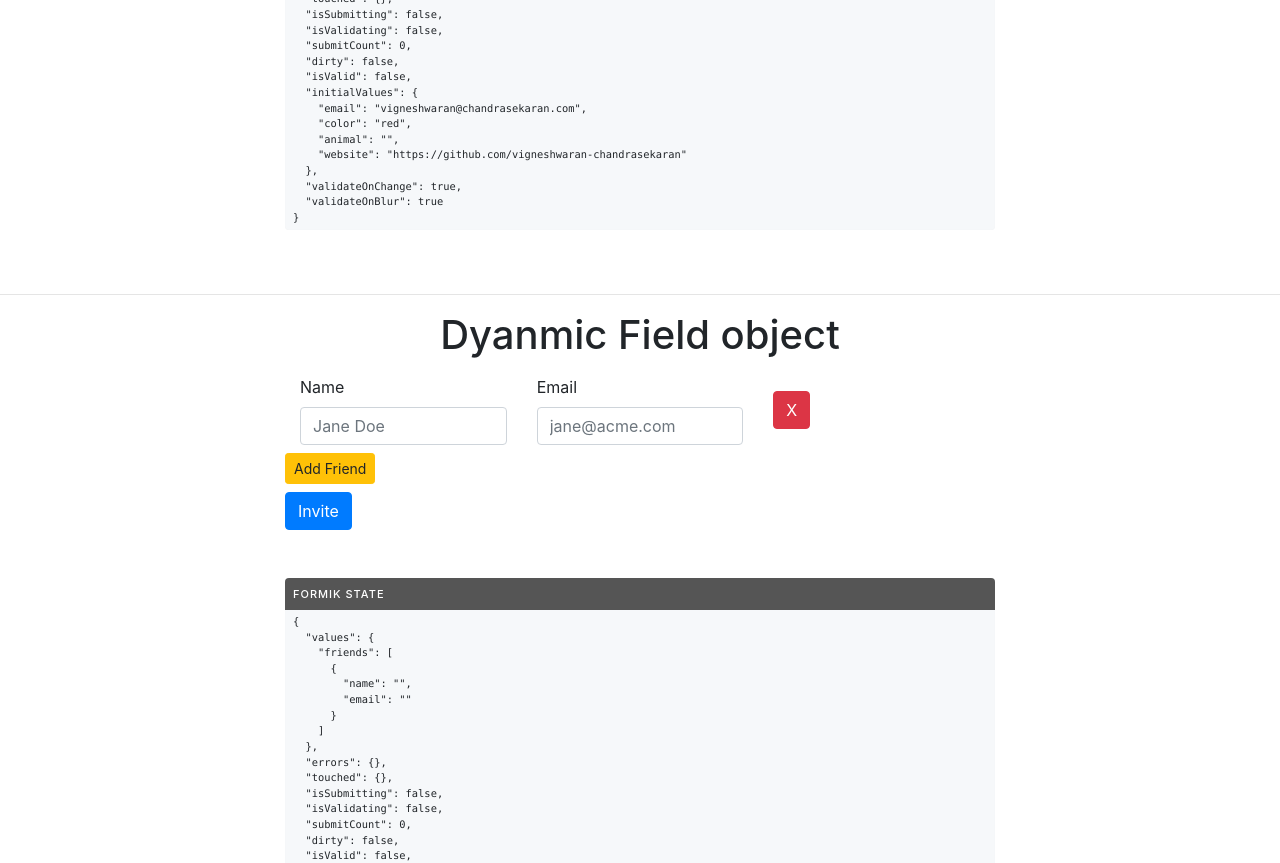
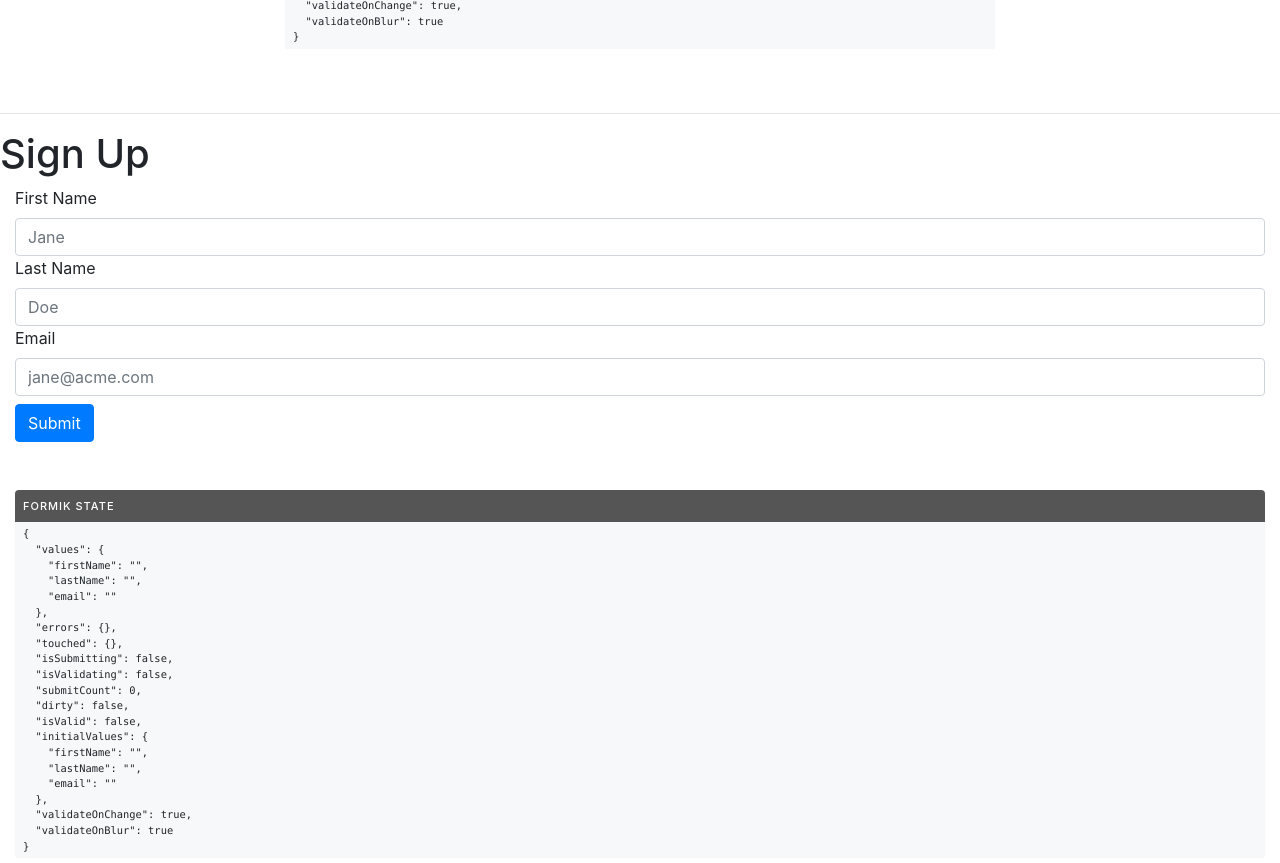
Before and after one commit to vigneshwaran-chandrasekaran/react-form-with-formik-validation, a React (Create React App) app: page / in a window 1280 px wide. Shown: the part 680-1543 px from the top of the page. Built offline with nearby package versions, Linux system fonts and the light colour scheme.

Commit message:
AsyncSubmit example added
;

```diff
--- a/src/App.js
+++ b/src/App.js
@@ -2,8 +2,9 @@ import React from 'react';
 // import FormOne from './components/FormOne';
 // import FormTwo from './components/FormTwo';
 // import FormThree from './components/FormThree';
-import CustomInputs from './components/CustomInputs';
+// import CustomInputs from './components/CustomInputs';
 import Arrays from './components/Arrays';
+import AsyncSubmit from './components/AsyncSubmit';
 
 function Line() {
   return (<hr />);
@@ -17,10 +18,11 @@ export default function App() {
       <FormTwo />
       <Line /> */}
       {/* <FormThree /> */}
-      <CustomInputs />
-      <Line />
+      {/* <CustomInputs />
+      <Line />*/}
       <Arrays />
       <Line />
+      <AsyncSubmit />
     </div>
   )
 }
--- a/src/components/Arrays.js
+++ b/src/components/Arrays.js
@@ -18,7 +18,7 @@ const initialValues = {
 
 // within a `FieldArray`'s render
 const FriendArrayErrors = ({ errors }) =>
-    typeof errors.friends === 'string' ? <div>{errors.friends}</div> : null;
+    typeof errors.friends === 'string' ? <div className='text-danger small'>{errors.friends}</div> : null;
 
 // https://github.com/jquense/yup/issues/345#issuecomment-487320558
 
--- /dev/null
+++ b/src/components/AsyncSubmit.js
@@ -0,0 +1,45 @@
+import React from 'react';
+import { Formik, Field, Form } from 'formik';
+import { Debug } from './Debug';
+
+const sleep = ms => new Promise(resolve => setTimeout(resolve, ms));
+
+const AsyncSubmit = () => (
+  <div>
+    <h1>Sign Up</h1>
+    <Formik
+      initialValues={{
+        firstName: '',
+        lastName: '',
+        email: '',
+      }}
+      onSubmit={async values => {
+        await sleep(1000);
+        alert(JSON.stringify(values, null, 2));
+      }}
+    >
+      {({ isSubmitting }) => (
+        <div className="d-flex align-items-center">
+          <div className="col">
+            <Form>
+              <label htmlFor="firstName">First Name</label>
+              <Field className="form-control" name="firstName" placeholder="Jane" />
+
+              <label htmlFor="lastName">Last Name</label>
+              <Field className="form-control" name="lastName" placeholder="Doe" />
+
+              <label htmlFor="email">Email</label>
+              <Field className="form-control" name="email" placeholder="jane@acme.com" type="email" />
+              <button className="btn btn-primary mt-2" type="submit" disabled={isSubmitting}>
+                Submit
+          </button>
+              <Debug />
+            </Form>
+          </div>
+        </div>
+      )}
+    </Formik>
+  </div>
+);
+
+export default AsyncSubmit;
```
